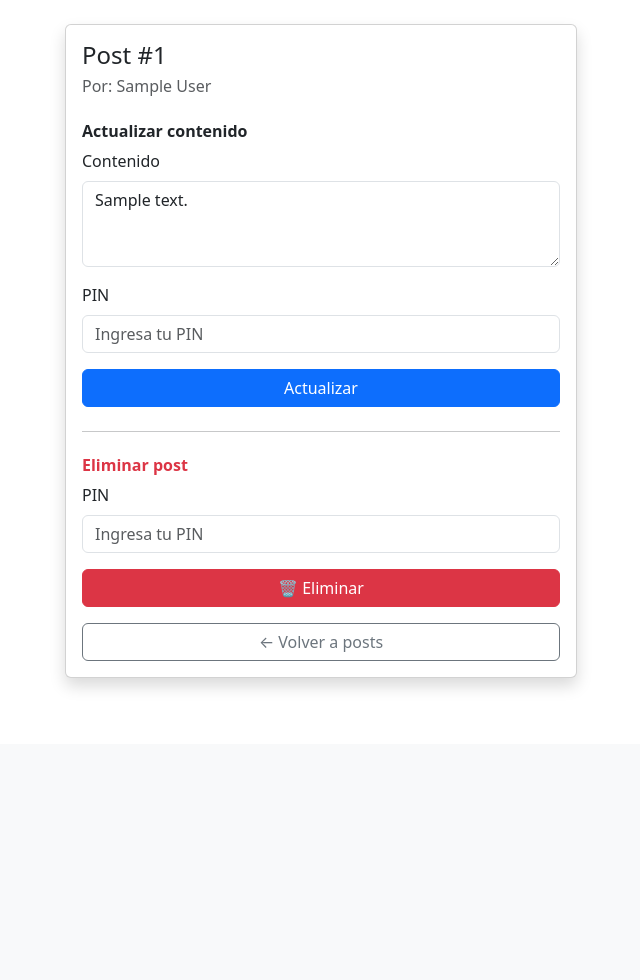
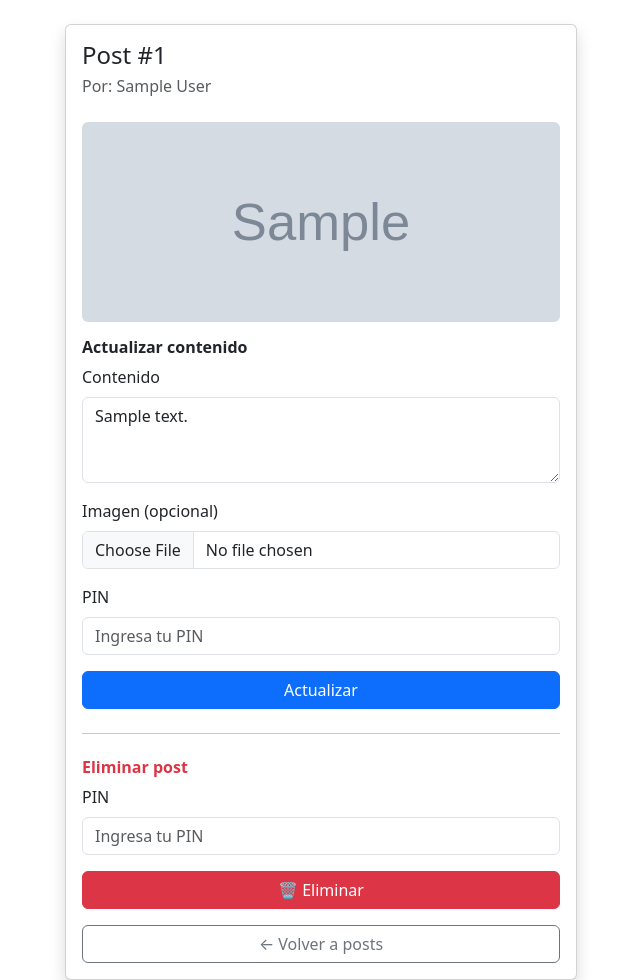
Before and after one commit to esqueletico5675/proyecto-app1, a FastAPI app: page /posts/1/editar in a window 1280 px wide. Shown: the part 56-1036 px from the top of the page, without its empty margins (319-959 px from the left). Before the commit the page ends 743 px from the top, so only its background shows below. Run offline with FastAPI, Linux system fonts and the light colour scheme; tables that the repository leaves empty hold one stand-in row (values such as "Sample post"); grey boxes marked "Sample" are stand-in pictures.

Commit message:
actualizar foto y post foto

```diff
--- a/main.py
+++ b/main.py
@@ -104,6 +104,7 @@ async def actualizar_post_form(
     session: SessionDep,
     pin: int = Form(),
     contenido: str = Form(),
+    imagen: UploadFile = File(default=None),
 ):
     post = find_one_post(id, session)
     if not post:
@@ -114,7 +115,14 @@ async def actualizar_post_form(
             name="editar_post.html",
             context={"post": post, "error": "PIN incorrecto ❌"}
         )
+    image_url = post.image_url
+    if imagen and imagen.filename and imagen.size > 0:
+        image_url = save_img_remote(imagen)
     update = update_one_post_db(id, PostUpdate(contenido=contenido), session)
+    update.image_url = image_url
+    session.add(update)
+    session.commit()
+    session.refresh(update)
     return templates.TemplateResponse(
         request=request,
         name="post_creado.html",
@@ -162,6 +170,7 @@ async def actualizar_usuario_form(
     session: SessionDep,
     pin: int = Form(),
     name: str = Form(),
+    imagen: UploadFile = File(default=None),
 ):
     usuario = find_one_user(id, session)
     if not usuario:
@@ -172,7 +181,14 @@ async def actualizar_usuario_form(
             name="editar_usuario.html",
             context={"usuario": usuario, "error": "PIN incorrecto ❌"}
         )
+    image_url = usuario.image_url
+    if imagen and imagen.filename and imagen.size > 0:
+        image_url = save_img_remote(imagen)
     update = update_one_usuario_db(id, UserUptade(name=name), session)
+    update.image_url = image_url
+    session.add(update)
+    session.commit()
+    session.refresh(update)
     return templates.TemplateResponse(
         request=request,
         name="usuario_creado.html",
--- a/models.py
+++ b/models.py
@@ -38,6 +38,7 @@ class UserwithPost(SQLModel):
 
 class UserUptade(SQLModel):
     name: str | None = None
+    image_url: str | None = None
 
 class PostUpdate(SQLModel):
     contenido: str | None = None
--- a/templates/editar_post.html
+++ b/templates/editar_post.html
@@ -10,16 +10,24 @@
         Por: {{ post.usuario.name if post.usuario else "Usuario desconocido" }}
       </p>
 
+      {% if post.image_url %}
+      <img src="{{ post.image_url }}" class="img-fluid rounded mb-3"
+           style="max-height: 200px; object-fit: cover; width: 100%;">
+      {% endif %}
+
       {% if error %}
         <div class="alert alert-danger">{{ error }}</div>
       {% endif %}
 
-      <!-- Formulario Actualizar -->
       <h6 class="fw-bold">Actualizar contenido</h6>
-      <form method="POST" action="/posts/{{ post.contador_post }}/editar">
+      <form method="POST" action="/posts/{{ post.contador_post }}/editar" enctype="multipart/form-data">
         <div class="mb-3">
           <label class="form-label">Contenido</label>
           <textarea class="form-control" name="contenido" rows="3" required>{{ post.contenido }}</textarea>
+        </div>
+        <div class="mb-3">
+          <label class="form-label">Imagen (opcional)</label>
+          <input type="file" class="form-control" name="imagen" accept="image/*">
         </div>
         <div class="mb-3">
           <label class="form-label">PIN</label>
@@ -30,7 +38,6 @@
 
       <hr class="my-4">
 
-      <!-- Formulario Borrar -->
       <h6 class="fw-bold text-danger">Eliminar post</h6>
       <form method="POST" action="/posts/{{ post.contador_post }}/borrar">
         <div class="mb-3">
@@ -41,7 +48,6 @@
       </form>
 
       <a href="/posts" class="btn btn-outline-secondary w-100 mt-3">← Volver a posts</a>
-
     </div>
   </div>
 </div>
```
Also changed, not shown: templates/editar_usuario.html (+11 -2 lines).
